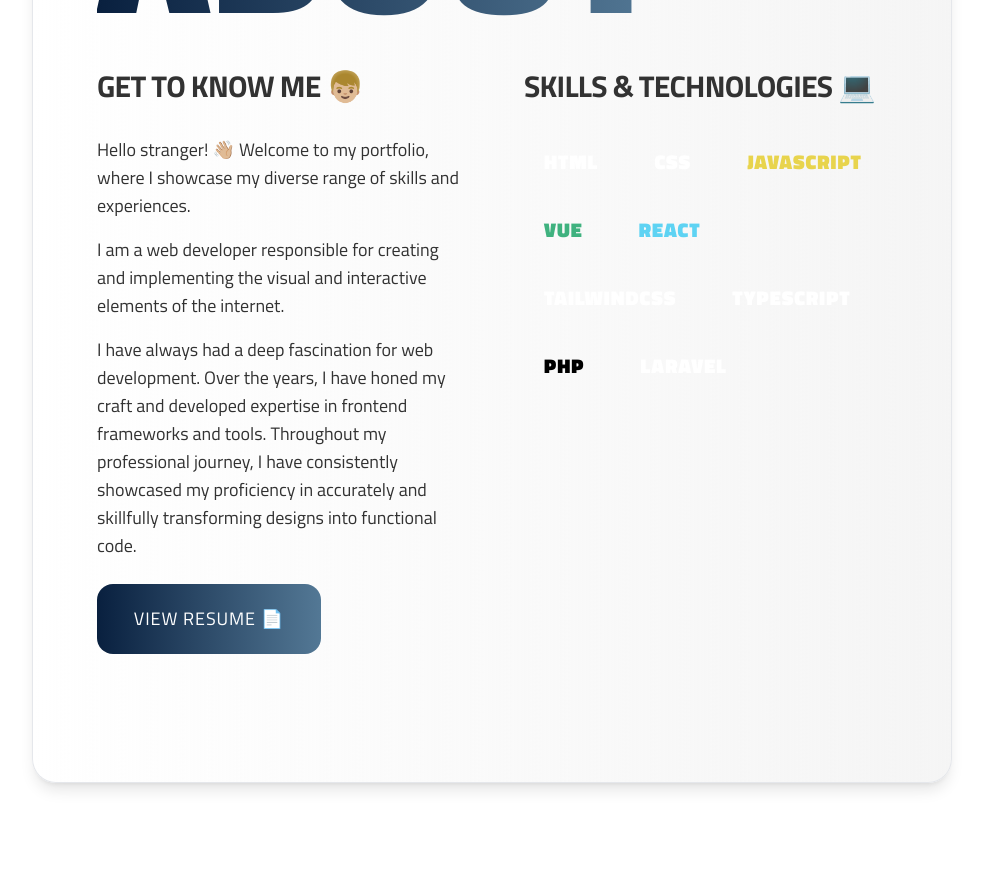
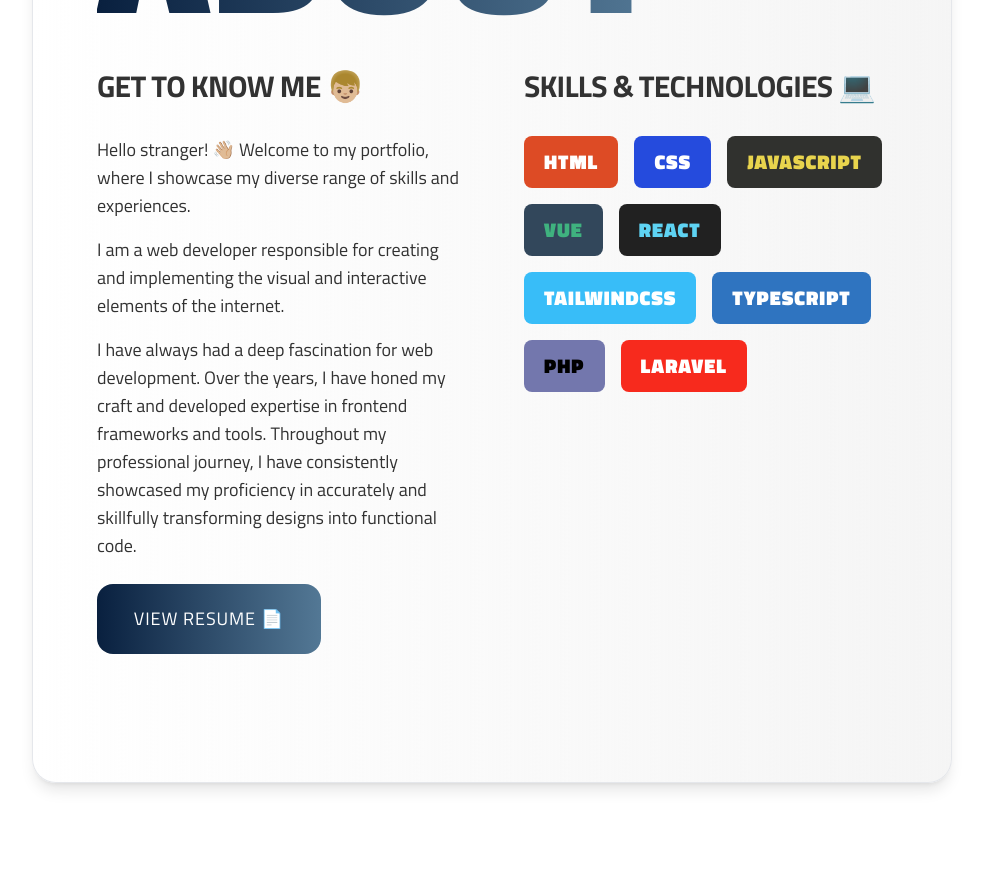
Before and after one commit to JAACarvajal/jaimecarvajal.github.io, a Vue app: page / in a window 1280 px wide. Shown: the part 1100-1994 px from the top of the page, without its empty margins (148-1131 px from the left). Built offline with nearby package versions, Linux system fonts and the light colour scheme.

Commit message:
fixed skills colors

```diff
--- a/src/components/About.vue
+++ b/src/components/About.vue
@@ -50,7 +50,7 @@
             <div v-for="(skill, index) in skillsList" :key="index"
               class="flex flex-row justify-center items-center gap-2">
               <div
-                class="py-3 px-5 font-extrabold tracking-wider bg-transparent rounded-lg duration-1000 translate-y-0 hover:-translate-y-1 hover:duration-200"
+                class="py-3 px-5 font-extrabold tracking-wider rounded-lg duration-1000 translate-y-0 hover:-translate-y-1 hover:duration-200"
                 :class="skill.color_class">
                 {{ skill.name }}</div>
             </div>
```
